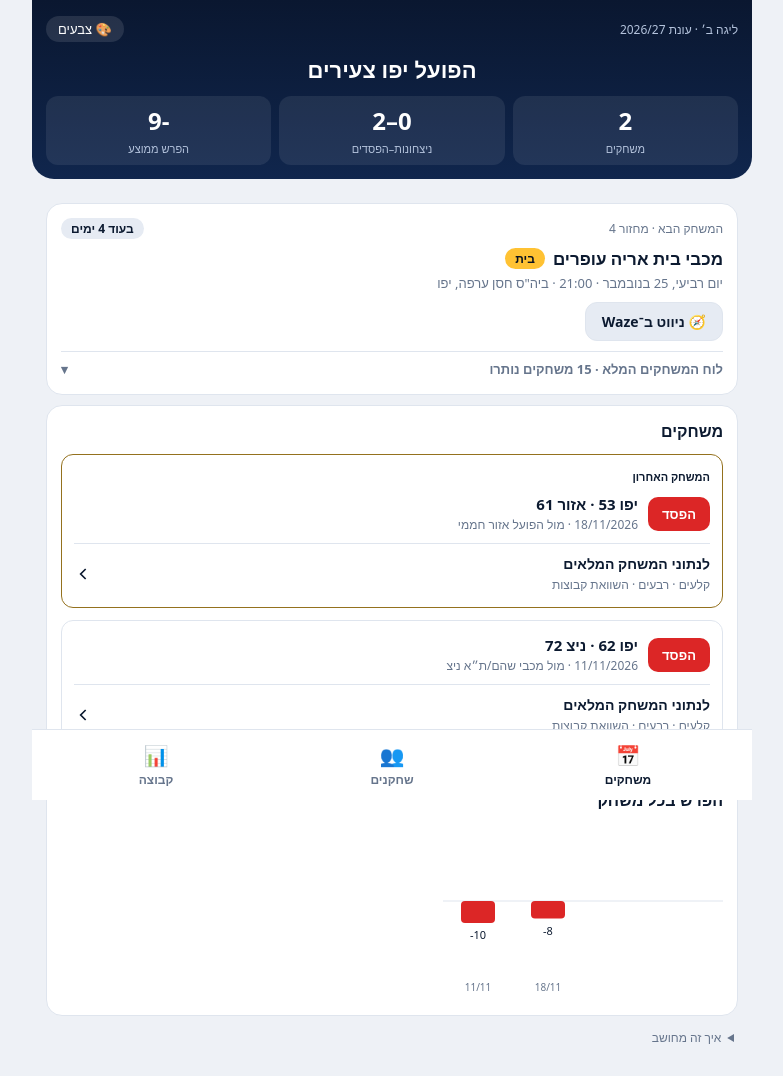
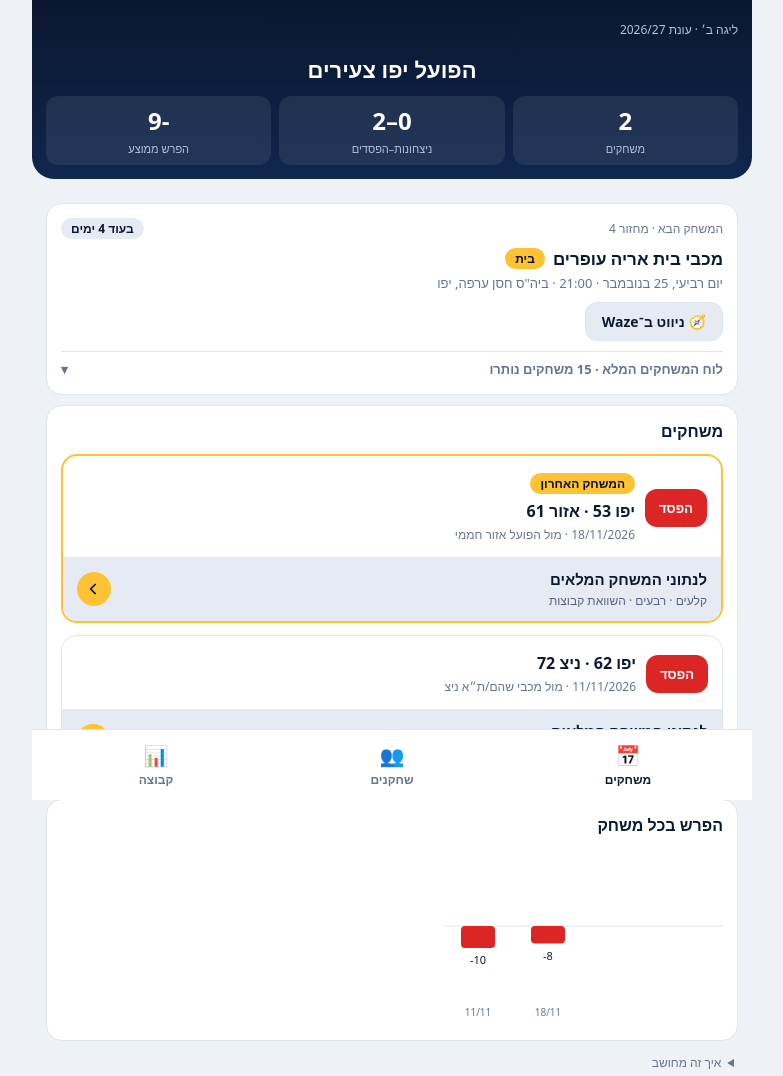
Before and after one commit to yairsultan/yaffo-stats, a plain HTML site: page index.html in a window 1280 px wide. Shown: the whole page, without its empty margins (248-1031 px from the left). Drawn offline with Linux system fonts and the light colour scheme.

Commit message:
Match approved card direction and hide palette controls

```diff
--- a/index.html
+++ b/index.html
@@ -5,9 +5,9 @@
 <meta name="viewport" content="width=device-width, initial-scale=1, viewport-fit=cover">
 <title>הפועל יפו צעירים · סטטיסטיקות עונה</title>
 <style>
-:root{--bg:#eef1f6;--card:#fff;--ink:#0c1a30;--mut:#66758c;--line:#dfe5ee;--chip:#e6ebf3;--win:#15803d;--loss:#dc2626;--badge-ink:#fff;--us:#ffc233;--them:#4d9bff;--h1:#0a1730;--h2:#10264d;--usT:color-mix(in srgb,var(--us) 58%,#000);--themT:color-mix(in srgb,var(--them) 70%,#000);box-sizing:border-box;padding-top:env(safe-area-inset-top,0px)}
-@media (prefers-color-scheme:dark){:root:not([data-theme="light"]){--bg:#070e1c;--card:#0f1b32;--ink:#edf2fb;--mut:#8b9bb4;--line:#1c2b48;--chip:#18284a;--win:#4ade80;--loss:#f87171;--badge-ink:#07101f;--usT:var(--us);--themT:var(--them)}}
-:root[data-theme="dark"]{--bg:#070e1c;--card:#0f1b32;--ink:#edf2fb;--mut:#8b9bb4;--line:#1c2b48;--chip:#18284a;--win:#4ade80;--loss:#f87171;--badge-ink:#07101f;--usT:var(--us);--themT:var(--them)}
+:root{--bg:#eef1f6;--card:#fff;--ink:#0c1a30;--mut:#66758c;--line:#dfe5ee;--chip:#e6ebf3;--win:#15803d;--loss:#dc2626;--badge-ink:#fff;--game-hint:#53647e;--us:#ffc233;--them:#4d9bff;--h1:#0a1730;--h2:#10264d;--usT:color-mix(in srgb,var(--us) 58%,#000);--themT:color-mix(in srgb,var(--them) 70%,#000);box-sizing:border-box;padding-top:env(safe-area-inset-top,0px)}
+@media (prefers-color-scheme:dark){:root:not([data-theme="light"]){--bg:#070e1c;--card:#0f1b32;--ink:#edf2fb;--mut:#8b9bb4;--line:#1c2b48;--chip:#18284a;--win:#4ade80;--loss:#f87171;--badge-ink:#07101f;--game-hint:#aab8ce;--usT:var(--us);--themT:var(--them)}}
+:root[data-theme="dark"]{--bg:#070e1c;--card:#0f1b32;--ink:#edf2fb;--mut:#8b9bb4;--line:#1c2b48;--chip:#18284a;--win:#4ade80;--loss:#f87171;--badge-ink:#07101f;--game-hint:#aab8ce;--usT:var(--us);--themT:var(--them)}
 *{box-sizing:border-box}
 body{margin:0;background:var(--bg);color:var(--ink);font-family:"Heebo","Assistant",system-ui,-apple-system,"Segoe UI",Arial,sans-serif;max-width:720px;margin-inline:auto;font-size:15px;padding-bottom:92px}
 .hero{background:linear-gradient(180deg,var(--h1),var(--h2));color:#fff;padding:14px 14px 14px;border-radius:0 0 22px 22px;position:relative}
@@ -47,17 +47,18 @@ h2{margin:0 0 10px;font-size:16px}
 .ev{display:grid;grid-template-columns:56px 1fr auto;gap:8px;align-items:center;padding:8px 0;border-bottom:1px solid var(--line);font-size:14px}
 .tag{font-weight:900;font-size:12px;color:#fff;border-radius:8px;text-align:center;padding:3px 0}.g3{background:#16a34a}.g2{background:#6366f1}.g1{background:#a16207}
 .ev .r{direction:ltr;font-weight:800;color:var(--mut);font-size:13px}
-.gm{display:grid;grid-template-columns:62px minmax(0,1fr);gap:10px;align-items:center;min-height:44px;padding:14px 12px;border:1px solid var(--line);border-radius:12px;margin-top:12px;cursor:pointer;background:var(--card)}
-.gm.latest{border-color:var(--usT)}
-.gm:active{background:var(--chip)}
+.gm{display:grid;grid-template-columns:62px minmax(0,1fr);gap:10px;align-items:center;min-height:44px;padding:16px 14px 0;border:1px solid var(--line);border-radius:16px;margin-top:12px;cursor:pointer;background:var(--card);overflow:hidden}
+.gm.latest{border:2px solid var(--us)}
+.gm:active .game-action{background:var(--line)}
 .gm:focus-visible{outline:3px solid var(--ink);outline-offset:3px}
-.bdg{font-weight:900;font-size:13px;color:var(--badge-ink);border-radius:10px;text-align:center;padding:8px 0}.W{background:var(--win)}.L{background:var(--loss)}
-.gm .t{font-weight:700}.gm .s{font-size:12px;color:var(--mut);margin-top:2px}
-.gm .latest-label{grid-column:1/-1;font-size:11px;font-weight:800;color:var(--ink)}
-.gm .game-action{grid-column:1/-1;display:flex;align-items:center;justify-content:space-between;gap:8px;border-top:1px solid var(--line);padding-top:10px;color:var(--ink)}
-.gm .cta{display:block;font-size:14px;font-weight:800}
-.gm .hint{display:block;font-size:12px;color:var(--mut);margin-top:3px}
-.gm .go{width:20px;height:20px;flex:none;direction:ltr;transform:none}
+.bdg{font-weight:900;font-size:13px;color:var(--badge-ink);border-radius:12px;text-align:center;padding:10px 0}.W{background:var(--win)}.L{background:var(--loss)}
+.gm .t{font-weight:800;font-size:16px}.gm .s{font-size:12px;color:var(--mut);margin-top:4px}
+.gm .latest-label{display:inline-block;border-radius:20px;background:var(--us);color:#07101f;padding:2px 10px;font-size:12px;font-weight:800;margin-bottom:6px}
+.gm .game-action{grid-column:1/-1;display:flex;align-items:center;justify-content:space-between;gap:8px;background:var(--chip);margin:4px -14px 0;padding:12px 14px;color:var(--ink)}
+.gm .cta{display:block;font-size:15px;font-weight:800}
+.gm .hint{display:block;font-size:12px;color:var(--game-hint);margin-top:3px}
+.gm .arrow-disc{width:34px;height:34px;flex:none;border-radius:50%;display:grid;place-items:center;background:var(--us);color:#07101f}
+.gm .go{width:20px;height:20px;direction:ltr;transform:none}
 .sc{overflow-x:auto}table{width:100%;border-collapse:collapse;font-size:13px;min-width:440px}
 th{color:var(--mut);font-weight:600;font-size:12px;padding:6px 3px;border-bottom:1px solid var(--line);text-align:center;cursor:pointer;white-space:nowrap}
 th[aria-sort]{color:var(--ink)}td{padding:9px 3px;text-align:center;border-bottom:1px solid var(--line)}td.p,th.p{text-align:right}.bg{font-weight:900;font-size:15px}
@@ -114,9 +115,9 @@ function rows(){return G.map(function(g,i){var me=g.t.filter(function(t){return
 /* ---------- hero ---------- */
 function palRow(){return V.pop?'<div class="pals">'+PAL.map(function(p,i){return '<button class="pal" data-p="'+i+'" aria-pressed="'+(V.pal==i)+'"><i style="background:'+p[1]+'"></i><i style="background:'+p[2]+'"></i>'+p[0]+'</button>'}).join('')+'</div>':''}
 function heroSeason(){var R=rows(),w=R.filter(function(r){return r.w}).length;
- return '<div class="top"><span>ליגה ב׳ · עונת 2026/27</span><button class="hb" data-pop="1">🎨 צבעים</button></div>'+palRow()+'<h1>'+US+'</h1><div class="rec"><div><b>'+R.length+'</b><span>משחקים</span></div><div><b>'+w+'–'+(R.length-w)+'</b><span>ניצחונות–הפסדים</span></div><div><b>'+(R.length?r1(avg(R,function(r){return r.me.pts-r.op.pts})):0)+'</b><span>הפרש ממוצע</span></div></div>'}
+ return '<div class="top"><span>ליגה ב׳ · עונת 2026/27</span></div>'+'<h1>'+US+'</h1><div class="rec"><div><b>'+R.length+'</b><span>משחקים</span></div><div><b>'+w+'–'+(R.length-w)+'</b><span>ניצחונות–הפסדים</span></div><div><b>'+(R.length?r1(avg(R,function(r){return r.me.pts-r.op.pts})):0)+'</b><span>הפרש ממוצע</span></div></div>'}
 function heroGame(){var g=G[V.gi];
- return '<div class="top"><button class="hb" data-back="1">→ חזרה לעונה</button><span>'+g.meta+'</span><button class="hb" data-pop="1">🎨</button></div>'+palRow()+'<div class="score"><div class="tm"><div class="crest" style="background:'+A.hex+'">'+A.sh.charAt(0)+'</div>'+A.n+'</div><div><div class="big"><b class="'+(B==W?'w':'l')+'">'+B.end[3]+'</b><i>:</i><b class="'+(A==W?'w':'l')+'">'+A.end[3]+'</b></div><div style="text-align:center"><span class="fin">הסתיים · '+W.sh+' ניצחה</span></div></div><div class="tm"><div class="crest" style="background:'+B.hex+'">'+B.sh.charAt(0)+'</div>'+B.n+'</div></div><div class="qs">'+[1,2,3,4].map(function(q){var a=qp(A,q),b=qp(B,q);return '<div class="qb">רבע '+q+'<div><b style="color:'+B.hex+';'+(b>a?'':'opacity:.55')+'">'+b+'</b> : <b style="color:'+A.hex+';'+(a>b?'':'opacity:.55')+'">'+a+'</b></div></div>'}).join('')+'</div>'}
+ return '<div class="top"><button class="hb" data-back="1">→ חזרה לעונה</button><span>'+g.meta+'</span></div>'+'<div class="score"><div class="tm"><div class="crest" style="background:'+A.hex+'">'+A.sh.charAt(0)+'</div>'+A.n+'</div><div><div class="big"><b class="'+(B==W?'w':'l')+'">'+B.end[3]+'</b><i>:</i><b class="'+(A==W?'w':'l')+'">'+A.end[3]+'</b></div><div style="text-align:center"><span class="fin">הסתיים · '+W.sh+' ניצחה</span></div></div><div class="tm"><div class="crest" style="background:'+B.hex+'">'+B.sh.charAt(0)+'</div>'+B.n+'</div></div><div class="qs">'+[1,2,3,4].map(function(q){var a=qp(A,q),b=qp(B,q);return '<div class="qb">רבע '+q+'<div><b style="color:'+B.hex+';'+(b>a?'':'opacity:.55')+'">'+b+'</b> : <b style="color:'+A.hex+';'+(a>b?'':'opacity:.55')+'">'+a+'</b></div></div>'}).join('')+'</div>'}
 /* ---------- season views ---------- */
 function cmp2(lbl,a,b,lo){var s=a+b||1,w=a==b?0:((a>b)!=(lo==1)?1:2),k=function(i){return w==i?'font-weight:900;font-size:18px;color:'+(i==1?'var(--usT)':'var(--themT)'):'color:var(--mut)'};return '<div class="cmp"><div class="l" style="'+k(1)+'">'+r1(a)+'</div><div><div class="c">'+lbl+'</div><div class="bar"><span style="width:'+(a/s*100)+'%;background:var(--us)"></span><span style="width:'+(b/s*100)+'%;background:var(--them)"></span></div></div><div class="l" style="'+k(2)+'">'+r1(b)+'</div></div>'}
 function sGames(R){
@@ -124,7 +125,7 @@ function sGames(R){
  var dateKey=function(r){var d=r.g.d.split('/');return +d[2]*10000+ +d[1]*100+ +d[0]};
  R=R.slice().sort(function(a,b){return dateKey(a)-dateKey(b)||a.i-b.i});
  var latest=R.slice().reverse();
- var h='<div class="card"><h2>משחקים</h2>'+latest.map(function(r,j){return '<div class="gm'+(!j?' latest':'')+'" data-g="'+r.i+'" role="button" tabindex="0">'+(!j?'<span class="latest-label">המשחק האחרון</span>':'')+'<div class="bdg '+(r.w?'W':'L')+'">'+(r.w?'ניצחון':'הפסד')+'</div><div><div class="t">'+r.me.sh+' '+r.me.pts+' · '+r.op.sh+' '+r.op.pts+'</div><div class="s">'+r.g.d+' · מול '+r.op.n+'</div></div><div class="game-action"><span><span class="cta">לנתוני המשחק המלאים</span><span class="hint">קלעים · רבעים · השוואת קבוצות</span></span><svg class="go" viewBox="0 0 24 24" fill="none" stroke="currentColor" stroke-width="2" aria-hidden="true" focusable="false"><path d="m14 6-6 6 6 6"/></svg></div></div>'}).join('')+'</div>';
+ var h='<div class="card"><h2>משחקים</h2>'+latest.map(function(r,j){return '<div class="gm'+(!j?' latest':'')+'" data-g="'+r.i+'" role="button" tabindex="0">'+'<div class="bdg '+(r.w?'W':'L')+'">'+(r.w?'ניצחון':'הפסד')+'</div><div>'+(!j?'<span class="latest-label">המשחק האחרון</span>':'')+'<div class="t">'+r.me.sh+' '+r.me.pts+' · '+r.op.sh+' '+r.op.pts+'</div><div class="s">'+r.g.d+' · מול '+r.op.n+'</div></div><div class="game-action"><span><span class="cta">לנתוני המשחק המלאים</span><span class="hint">קלעים · רבעים · השוואת קבוצות</span></span><span class="arrow-disc" aria-hidden="true"><svg class="go" viewBox="0 0 24 24" fill="none" stroke="currentColor" stroke-width="2" aria-hidden="true" focusable="false"><path d="m14 6-6 6 6 6"/></svg></span></div></div>'}).join('')+'</div>';
  var Wd=Math.max(R.length*70,280),bars=R.map(function(r,i){var d=r.me.pts-r.op.pts,hh=Math.min(Math.abs(d),30)*2.2;return '<rect x="'+(i*70+18)+'" y="'+(d>=0?80-hh:80)+'" width="34" height="'+hh+'" rx="4" fill="'+(d>=0?'var(--win)':'var(--loss)')+'"/><text x="'+(i*70+35)+'" y="'+(d>=0?74-hh:96+hh)+'" font-size="11" text-anchor="middle" fill="currentColor">'+(d>0?'+':'')+d+'</text><text x="'+(i*70+35)+'" y="170" font-size="10" text-anchor="middle" fill="var(--mut)">'+r.g.d.slice(0,5)+'</text>'}).join('');
  return h+'<div class="card"><h2>הפרש בכל משחק</h2><div class="sc"><svg viewBox="0 0 '+Wd+' 176" width="'+Wd+'" style="direction:ltr;max-width:none"><line x1="0" x2="'+Wd+'" y1="80" y2="80" stroke="var(--line)"/>'+bars+'</svg></div></div>'}
 function sPlayers(R){
```
